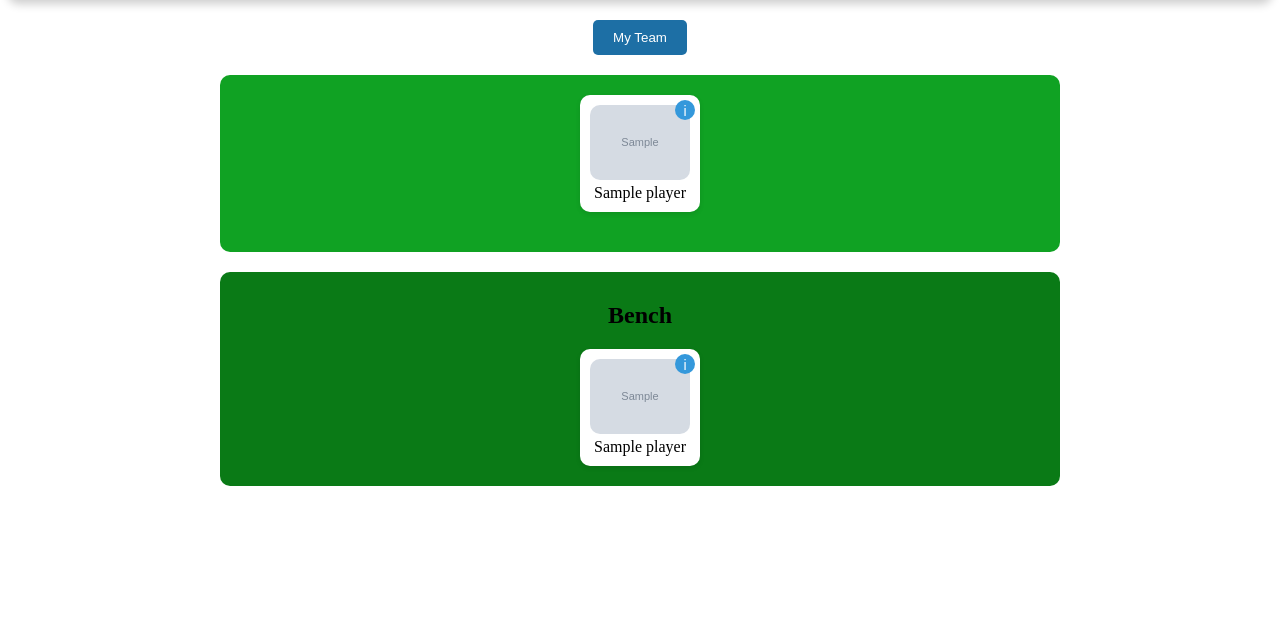
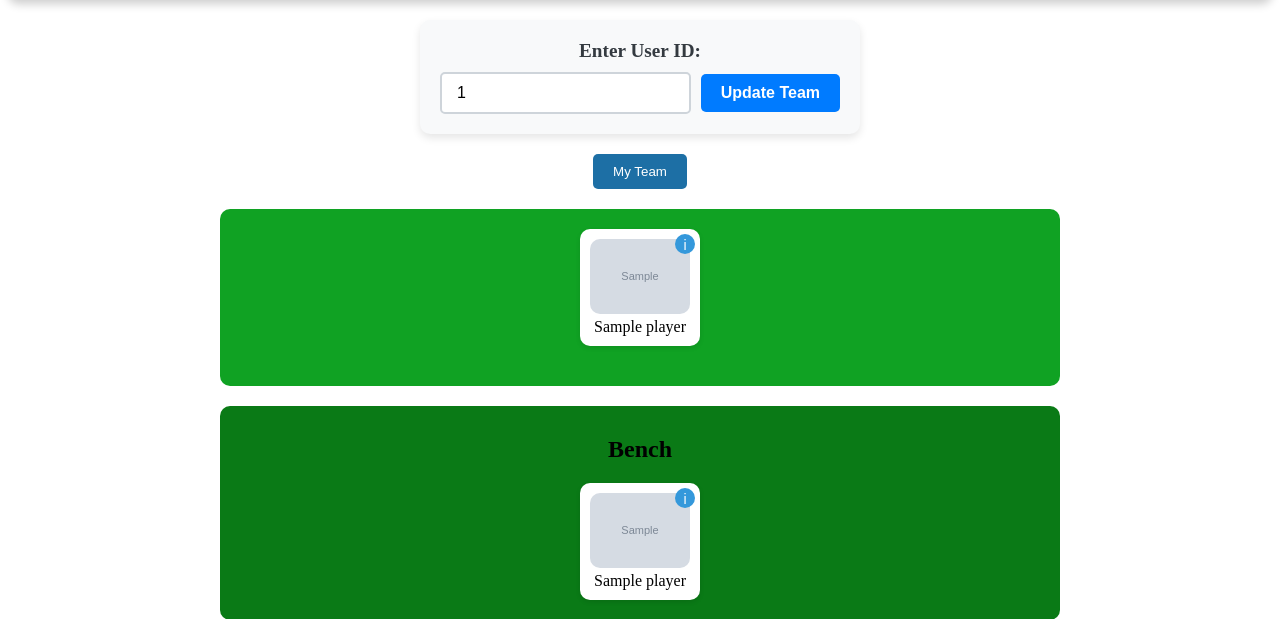
Before and after one commit to nishantgerald/fpl, a Flask app: template templates/formation_with_bench.html in a window 1280 px wide. Shown: the part 93-712 px from the top of the page. Run offline with Flask 3, Linux system fonts and the light colour scheme; the template is opened without the code that fills it: most values are stand-ins (such as "Sample title", 1, 10 or a date in 2020); grey boxes marked "Sample" are stand-in pictures.

Commit message:
added ability to search user id

```diff
--- a/static/styles.css
+++ b/static/styles.css
@@ -51,6 +44,73 @@ h2 {
     background: #1d6fa5;
 }
 
+/* User ID Search Section */
+.user-id-search {
+    margin: 20px auto;
+    padding: 20px;
+    background: #f8f9fa;
+    border-radius: 10px;
+    box-shadow: 0px 4px 8px rgba(0, 0, 0, 0.1);
+    max-width: 400px;
+    text-align: center;
+}
+
+.search-form {
+    display: flex;
+    flex-direction: column;
+    align-items: center;
+    gap: 10px;
+}
+
+.search-label {
+    font-size: 1.2rem;
+    font-weight: bold;
+    color: #343a40;
+}
+
+.search-group {
+    display: flex;
+    align-items: center;
+    gap: 10px;
+    width: 100%;
+}
+
+.search-input {
+    flex: 1;
+    padding: 10px 15px;
+    font-size: 1rem;
+    border: 2px solid #ced4da;
+    border-radius: 5px;
+    outline: none;
+    transition: border-color 0.3s ease;
+}
+
+.search-input:focus {
+    border-color: #007bff;
+    box-shadow: 0px 0px 4px #007bff;
+}
+
+.search-button {
+    padding: 10px 20px;
+    font-size: 1rem;
+    font-weight: bold;
+    color: white;
+    background-color: #007bff;
+    border: none;
+    border-radius: 5px;
+    cursor: pointer;
+    transition: background-color 0.3s ease;
+}
+
+.search-button:hover {
+    background-color: #0056b3;
+}
+
+.search-button:active {
+    background-color: #003f7f;
+}
+
+/* Formation Field */
 .field {
     background: #10a223;
     padding: 20px;
--- a/templates/formation_with_bench.html
+++ b/templates/formation_with_bench.html
@@ -63,9 +63,32 @@
     <header class="app-header">
         <h1>FPL App</h1>
     </header>
+
+    <!-- User ID Input Section -->
+<div class="user-id-search">
+    <form action="/" method="get" class="search-form">
+        <label for="user_id" class="search-label">Enter User ID:</label>
+        <div class="search-group">
+            <input
+                type="number"
+                id="user_id"
+                name="user_id"
+                value="{{ user_id }}"
+                min="1"
+                placeholder="3022850"
+                class="search-input"
+                required>
+            <button type="submit" class="search-button">Update Team</button>
+        </div>
+    </form>
+</div>
+
+    <!-- Tabs -->
     <div class="tabs">
         <button class="tab-button active">My Team</button>
     </div>
+
+    <!-- Team Formation -->
     <div class="field">
         {% for position, players in starting_lineup.items() %}
         <div class="row">
@@ -84,6 +107,8 @@
         </div>
         {% endfor %}
     </div>
+
+    <!-- Bench Section -->
     <div class="bench-container">
         <h2>Bench</h2>
         <div class="bench">
@@ -96,6 +121,8 @@
             {% endfor %}
         </div>
     </div>
+
+    <!-- Modal for Player Stats -->
     <div id="modal"
         style="display: none; position: fixed; top: 0; left: 0; width: 100%; height: 100%; background: rgba(0, 0, 0, 0.5); z-index: 1000;">
         <div class="modal-content">
```
Also changed, not shown: other parts of static/styles.css (+46 -50 lines). Lines whose indentation alone changed are shown as unchanged.
